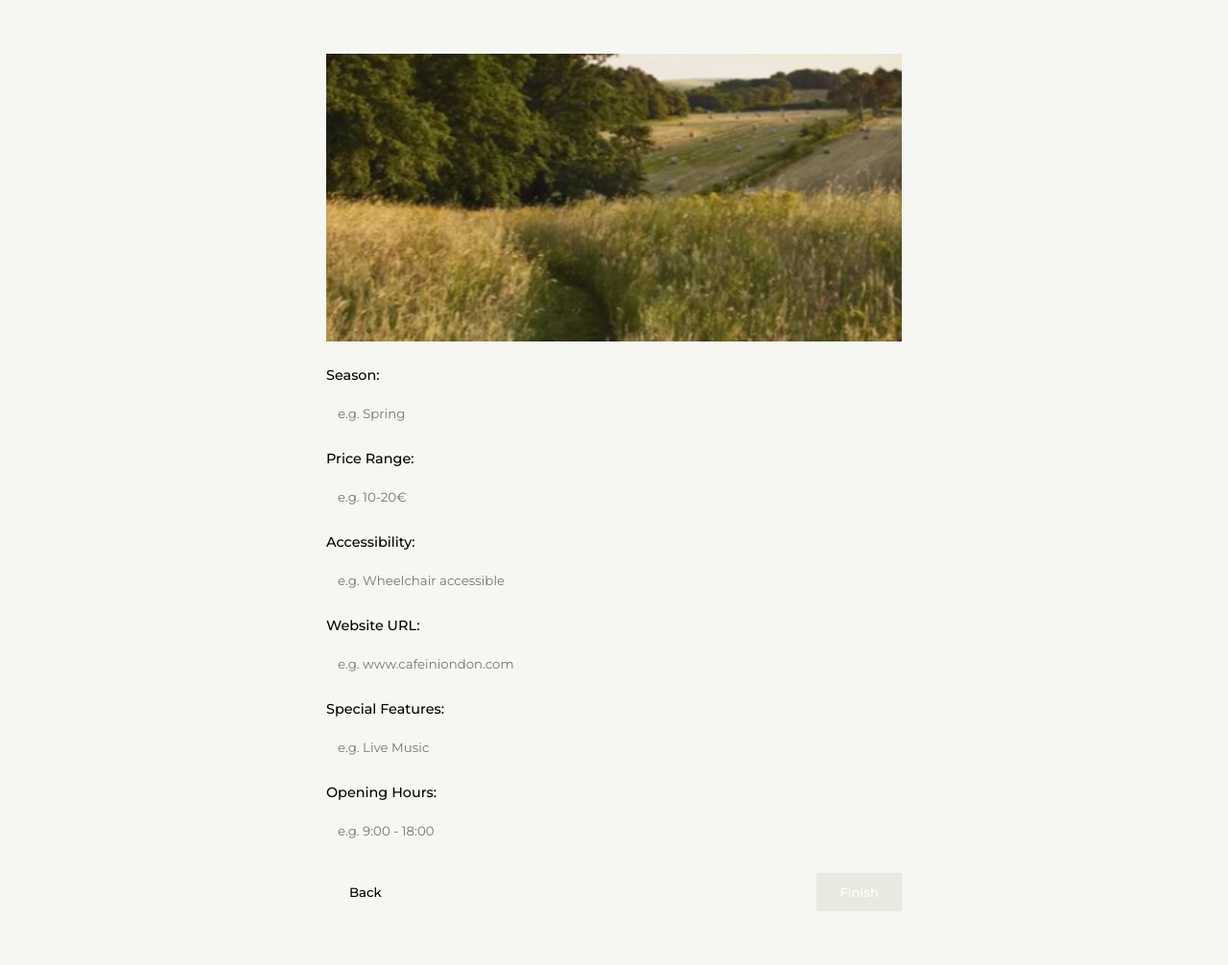
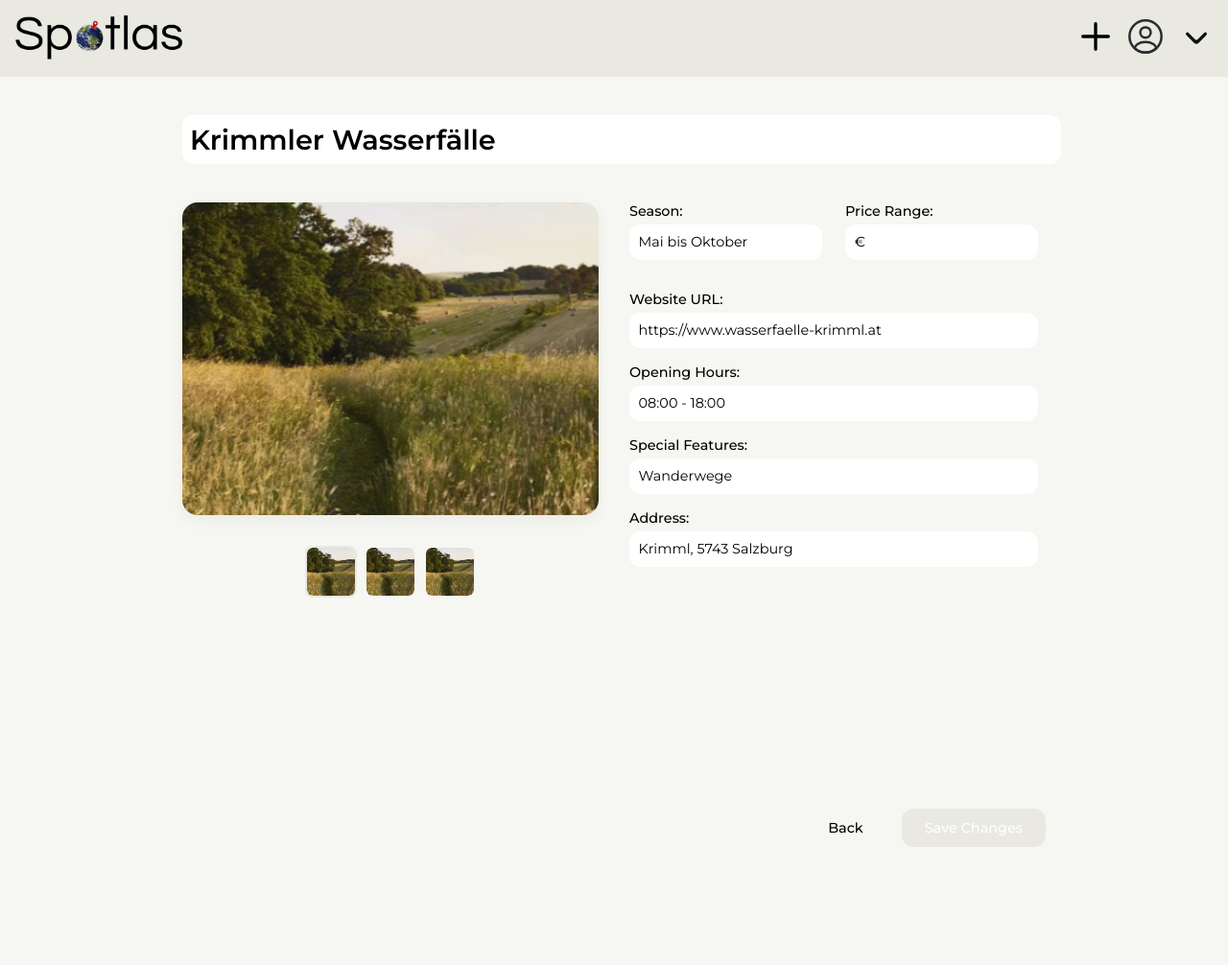
Before and after one commit to Spotlas/Spotlas, a PHP site: page /pages/edit_pictures/edit_pictures.html in a window 1280 px wide. Shown: the whole page at 96% size. After the commit the page ends 883 px from the top, so only its background shows below. Run offline with PHP 8.4, Linux system fonts and the light colour scheme.

Commit message:
refactor: enhance edit pictures page layout and functionality, including improved styling and thumbnail interaction

```diff
--- a/project/htdocs/assets/css/edit_pictures.css
+++ b/project/htdocs/assets/css/edit_pictures.css
@@ -1,104 +1,189 @@
 body {
-    background-color: var(--primary-bg-color);
-    font-family: 'Segoe UI', Tahoma, Geneva, Verdana, sans-serif;
-    color: var(--text-color);
-    line-height: 1.6;
+    margin: 0;
+    padding: 0;
+    scroll-behavior: smooth;
+    background-color: var( --primary-bg-color);
 }
 
 /* Edit Pictures Page Styles */
+:root {
+    --highlight-color: white;
+    --border-radius-medium: 12px;
+  }
+
   .edit-pictures-container {
-    max-width: 600px;
-    margin: 2rem auto;
+      max-width: 900px;
+      margin: 1rem auto;
       padding: 1.5rem;
       background-color: var(--background-color);
-    border-radius: var(--border-radius);
+      border-radius: var(--border-radius-medium);
       box-shadow: var(--box-shadow);
       font-family: 'Montserrat', sans-serif;
+      height: calc(100vh - 3rem);
+      overflow: hidden;
   }
 
   .edit-header {
-    display: flex;
-    justify-content: space-between;
-    align-items: center;
-    margin-bottom: 2rem;
+      margin-bottom: 1.5rem;
       padding-bottom: 1rem;
       border-bottom: 1px solid var(--border-color);
   }
 
-.edit-header h1 {
-    font-size: 1.5rem;
+  .location-title-input {
+      width: 100%;
+      font-size: 1.8rem;
       font-weight: 600;
-    color: var(--primary-color);
+      color: var(--text-primary);
+      border: none;
+      background: transparent;
+      padding: 0.5rem;
+      font-family: 'Montserrat', sans-serif;
+      border-radius: var(--border-radius-medium);
+      background-color: var(--highlight-color);
   }
 
-.progress {
-    font-size: 0.9rem;
-    color: var(--text-secondary);
+  .location-title-input:focus {
+      outline: none;
+      box-shadow: 0 0 0 2px rgba(33, 150, 243, 0.3);
+  }
+
+  .edit-content-wrapper {
+      display: flex;
+      gap: 2rem;
+      height: calc(100% - 80px);
+  }
+
+  .photo-section {
+      flex: 1;
+      display: flex;
+      flex-direction: column;
+  }
+
+  .form-section {
+      flex: 1;
+      display: flex;
+      flex-direction: column;
   }
 
   .photo-display {
-    width: 100%;
-    height: 300px;
-    margin-bottom: 1.5rem;
-    border-radius: var(--border-radius);
-    display: flex;
-    justify-content: center;
-    align-items: center;
+      border-radius: 16px;
       overflow: hidden;
-    background-color: var(--background-secondary);
+      box-shadow: 0 5px 15px rgba(0, 0, 0, 0.05);
+      margin-bottom: 1rem;
+      position: relative;
+      aspect-ratio: 4/3;
   }
 
   .current-photo {
       width: 100%;
       height: 100%;
       object-fit: cover;
+      display: block;
+  }
+
+  .thumbnail-container {
+      display: flex;
+      gap: 0.5rem;
+      margin-top: 0.5rem;
+      justify-content: center;
+      padding: 0.5rem 0;
+  }
+
+  .thumbnail {
+      width: 50px;
+      height: 50px;
+      border-radius: 8px;
+      overflow: hidden;
+      cursor: pointer;
+      border: 2px solid transparent;
+      transition: all 0.2s ease;
+  }
+
+  .thumbnail:hover {
+      transform: scale(1.05);
+  }
+
+  .thumbnail.active {
+      border-color: var(--primary-color);
+  }
+
+  .thumbnail img {
+      width: 100%;
+      height: 100%;
+      object-fit: cover;
+      border-radius: 6px;
   }
 
   .edit-form {
+      flex: 1;
+      display: flex;
+      flex-direction: column;
       margin-bottom: 1.5rem;
+      overflow-y: auto;
+      padding-right: 0.5rem;
+  }
+
+  .form-row {
+      display: flex;
+      gap: 1.5rem; /* Increased gap between season and price */
+      margin-bottom: 1rem;
+  }
+
+  .form-row .form-group {
+      flex: 1;
   }
 
   .form-group {
       margin-bottom: 1rem;
+      min-width: 0; /* Prevents label truncation */
   }
 
   .form-group label {
       display: block;
-    margin-bottom: 0.5rem;
+      margin-bottom: 0.3rem;
       font-size: 0.9rem;
       color: var(--text-primary);
       font-weight: 500;
+      white-space: nowrap; /* Prevents label wrapping */
+      overflow: hidden;
+      text-overflow: ellipsis;
   }
 
-.form-group input,
-.form-group textarea {
+  .editable-field {
       width: 100%;
-    padding: 0.75rem;
+      padding: 0.6rem;
       border: 1px solid var(--border-color);
-    border-radius: var(--border-radius);
-    background-color: var(--background-color);
+      border-radius: var(--border-radius-medium);
+      background-color: var(--highlight-color);
       color: var(--text-primary);
       font-family: 'Montserrat', sans-serif;
+      font-size: 0.9rem;
+      transition: all 0.2s ease;
+      box-sizing: border-box;
   }
 
-.form-group textarea {
-    resize: vertical;
-    min-height: 80px;
+  .editable-field:focus {
+      outline: none;
+      border-color: var(--primary-color);
+      box-shadow: 0 0 0 2px rgba(33, 150, 243, 0.3);
   }
 
   .action-buttons {
       display: flex;
-    justify-content: space-between;
-    margin-top: 1.5rem;
+      justify-content: flex-end;
+      gap: 1rem;
+      margin-top: auto;
+      padding-top: 1rem;
   }
 
   .btn {
-    padding: 0.75rem 1.5rem;
-    border-radius: var(--border-radius);
+      padding: 0.7rem 1.5rem;
+      border-radius: var(--border-radius-medium);
       font-weight: 500;
       cursor: pointer;
       font-family: 'Montserrat', sans-serif;
       transition: all 0.2s ease;
+      font-size: 0.9rem;
   }
 
   .btn-back {
--- a/project/htdocs/assets/js/edit_pictures.js
+++ b/project/htdocs/assets/js/edit_pictures.js
@@ -1,19 +1,34 @@
 // Back to profile function
 function backToProfile() {
-    window.location.href = '../profile/profile.html'; // Zurück zur Profilseite
+    window.location.href = '../profile/profile.html';
 }
 
 // Initialize event listeners
 document.addEventListener('DOMContentLoaded', () => {
-    // Hier können Sie später Bearbeitungsfunktionen hinzufügen
-    console.log('Edit pictures page loaded');
+    // Thumbnail click handler
+    const thumbnails = document.querySelectorAll('.thumbnail');
+    const mainPhoto = document.querySelector('.current-photo');
 
-    // Beispiel: Formular-Daten speichern
-    const formInputs = document.querySelectorAll('.edit-form input, .edit-form textarea');
+    thumbnails.forEach(thumb => {
+        thumb.addEventListener('click', () => {
+            // Remove active class from all thumbnails
+            thumbnails.forEach(t => t.classList.remove('active'));
+
+            // Add active class to clicked thumbnail
+            thumb.classList.add('active');
+
+            // Update main photo (even though it's the same image in this case)
+            const imgSrc = thumb.getAttribute('data-img');
+            mainPhoto.src = `../../assets/images/testPic/${imgSrc}`;
+        });
+    });
+
+    // Form change handler
+    const formInputs = document.querySelectorAll('.edit-form input');
     formInputs.forEach(input => {
         input.addEventListener('change', (e) => {
             console.log(`${e.target.id} updated to: ${e.target.value}`);
-            // Hier könnten Sie die Änderungen speichern
+            // Here you would save the changes
         });
     });
 });
--- a/project/htdocs/pages/edit_pictures/edit_pictures.html
+++ b/project/htdocs/pages/edit_pictures/edit_pictures.html
@@ -3,7 +3,7 @@
   <head>
     <meta charset="UTF-8" />
     <meta name="viewport" content="width=device-width, initial-scale=1.0" />
-    <title>Edit Pictures</title>
+    <title>Edit Pictures - Krimmler Wasserfälle</title>
 
     <!-- Google Fonts -->
     <link rel="preconnect" href="https://fonts.googleapis.com" />
@@ -24,35 +24,78 @@
     <script src="../../assets/js/edit_pictures.js" defer></script>
   </head>
   <body>
+    <header id="homepage_header">
+      <div id="homepage_header_spotlas">
+          <a href="../../index.html"><img src="../../assets/images/logo_schwarz.png" width="180" alt="Spotlas Logo"></a>
+      </div>
+
+      <div id="homepage_header_ImageItems">
+          <div>
+              <a href="../../pages/add_place/add.html" title="Add New Location"><img src="../../assets/images/icons/add_icon.svg" alt="add" width="40px" height="40px"></a>
+          </div>
+          <div>
+              <a href="../../pages/profile/profile.html" title="My Profile"><img src="../../assets/images/icons/profile_icon.svg" alt="profile" width="40px" height="40px"></a>
+          </div>
+          <div>
+              <img
+                id="toggleImg"
+                onclick="showDropdown()"
+                src="../../assets/images/icons/arrow_icon.svg"
+                alt="options"
+                width="40px"
+                height="40px"
+              />
+              <div style="display: none; z-index: 12" id="dropDown_menu">
+                <a href="../settings/settings.html">Settings</a>
+                <a href="../profile/profile.html">Profile</a>
+                <a href="../helpCenter/helpcenter.html">Help Center</a>
+                <a href="../login_register/login.html">Login</a>
+                <a href="../login_register/login.html">Logout</a>
+              </div>
+            </div>
+      </div>
+  </header>
     <div class="edit-pictures-container">
+      <div class="edit-header">
+        <input type="text" id="location-title" value="Krimmler Wasserfälle" class="location-title-input">
+      </div>
 
-      <div class="edit-content">
+      <div class="edit-content-wrapper">
+        <div class="photo-section">
           <div class="photo-display">
             <img
               src="../../assets/images/testPic/2.png"
-            alt="Current photo"
+              alt="Krimmler Wasserfälle"
               class="current-photo"
             />
           </div>
 
-        <div class="edit-form">
-          <div class="form-group">
-            <label for="season">Season:</label>
-            <input type="text" id="season" placeholder="e.g. Spring" />
+          <!-- Thumbnail previews -->
+          <div class="thumbnail-container">
+            <div class="thumbnail active" data-img="2.png">
+              <img src="../../assets/images/testPic/2.png" alt="Thumbnail 1">
+            </div>
+            <div class="thumbnail" data-img="2.png">
+              <img src="../../assets/images/testPic/2.png" alt="Thumbnail 2">
+            </div>
+            <div class="thumbnail" data-img="2.png">
+              <img src="../../assets/images/testPic/2.png" alt="Thumbnail 3">
+            </div>
+          </div>
         </div>
 
-          <div class="form-group">
-            <label for="price-range">Price Range:</label>
-            <input type="text" id="price-range" placeholder="e.g. 10-20€" />
+        <div class="form-section">
+          <div class="edit-form">
+            <div class="form-row">
+              <div class="form-group season-group">
+                <label for="season">Season:</label>
+                <input type="text" id="season" value="Mai bis Oktober" class="editable-field" />
               </div>
 
-          <div class="form-group">
-            <label for="accessibility">Accessibility:</label>
-            <input
-              type="text"
-              id="accessibility"
-              placeholder="e.g. Wheelchair accessible"
-            />
+              <div class="form-group price-group">
+                <label for="price-range">Price Range:</label>
+                <input type="text" id="price-range" value="€" class="editable-field" />
+              </div>
             </div>
 
             <div class="form-group">
@@ -60,26 +103,31 @@
               <input
                 type="text"
                 id="website"
-              placeholder="e.g. www.cafeiniondon.com"
+                value="https://www.wasserfaelle-krimml.at"
+                class="editable-field"
               />
             </div>
 
             <div class="form-group">
-            <label for="features">Special Features:</label>
-            <input type="text" id="features" placeholder="e.g. Live Music" />
+              <label for="hours">Opening Hours:</label>
+              <input type="text" id="hours" value="08:00 - 18:00" class="editable-field" />
             </div>
 
             <div class="form-group">
-            <label for="hours">Opening Hours:</label>
-            <input type="text" id="hours" placeholder="e.g. 9:00 - 18:00" />
+              <label for="features">Special Features:</label>
+              <input type="text" id="features" value="Wanderwege" class="editable-field" />
             </div>
 
-
+            <div class="form-group">
+              <label for="address">Address:</label>
+              <input type="text" id="address" value="Krimml, 5743 Salzburg" class="editable-field" />
+            </div>
           </div>
 
           <div class="action-buttons">
             <button class="btn btn-back" onclick="backToProfile()">Back</button>
-          <button class="btn btn-primary">Finish</button>
+            <button class="btn btn-primary">Save Changes</button>
+          </div>
         </div>
       </div>
     </div>
```
Lines whose indentation alone changed are shown as unchanged.
